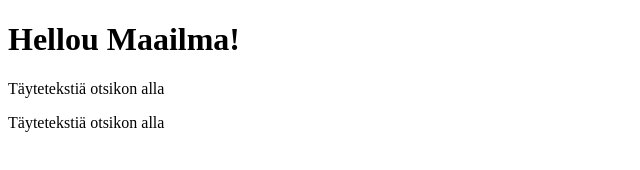
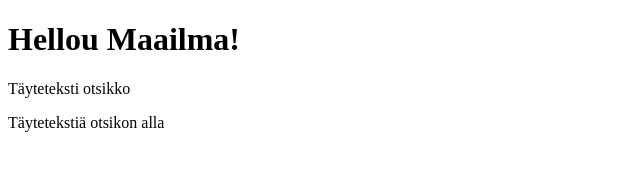
Before and after one commit to EsaNiem/TestiRepo, a plain HTML site: page index.html in a window 1280 px wide. Shown: the full height of the page, 0-640 px from the left. Drawn offline with Linux system fonts and the light colour scheme.

Commit message:
Kolmas testiotsikko

```diff
--- a/index.html
+++ b/index.html
@@ -7,7 +7,7 @@
 </head>
 <body>
     <h1>Hellou Maailma!</h1>
-    <p>Täytetekstiä otsikon alla</p>
+    <p>Täyteteksti otsikko</p>
     <p>Täytetekstiä otsikon alla</p>
 </body>
 </html>
```
